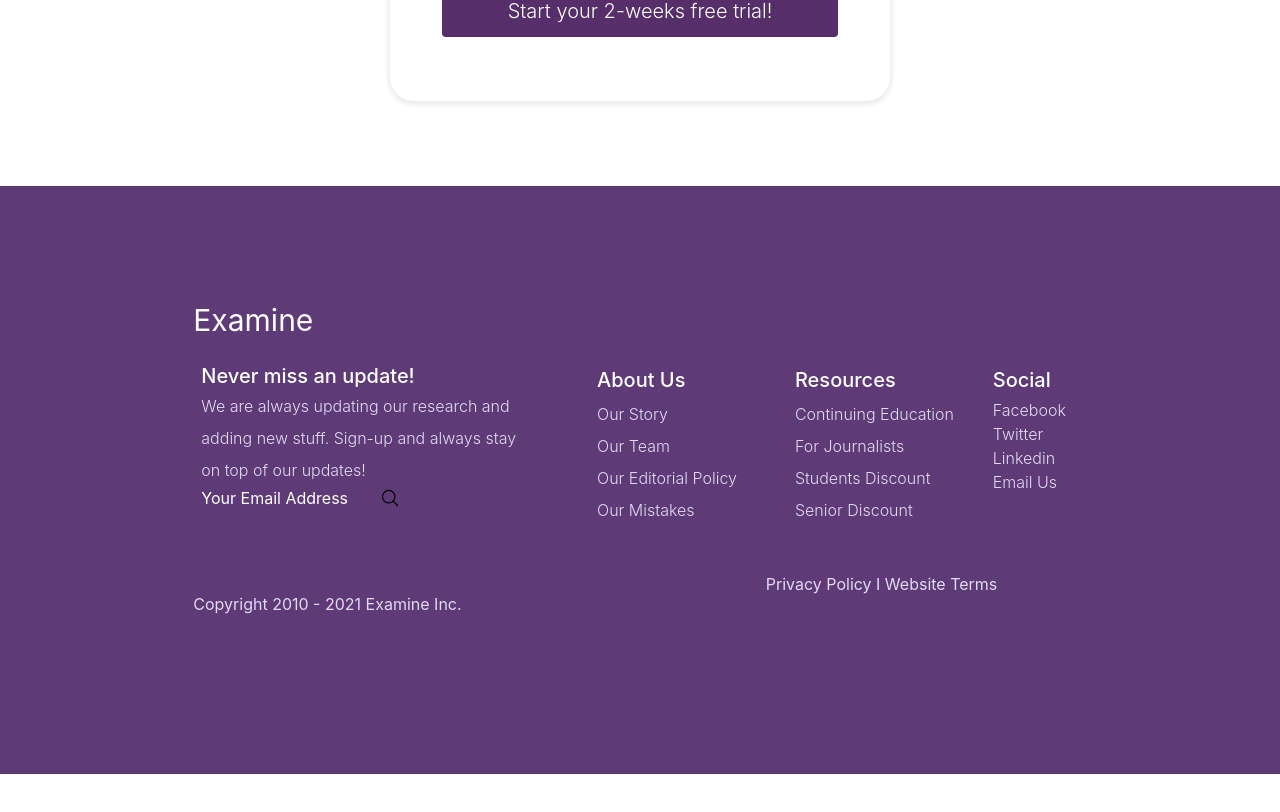
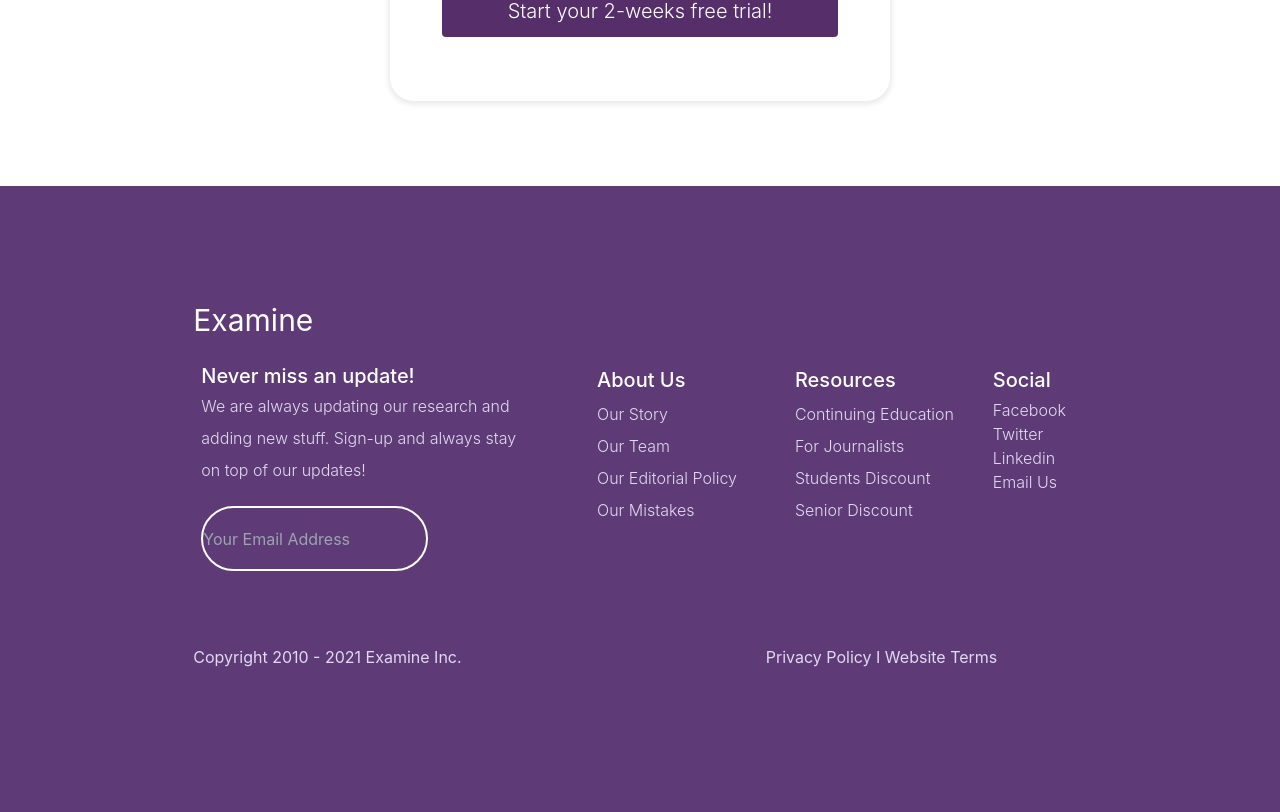
Before and after one commit to ejioguvictor/examine-task, a Next.js app: page /Signup in a window 1280 px wide. Shown: the part 670-1482 px from the top of the page. Before the commit the page ends 1444 px from the top, so only its background shows below. Built offline with nearby package versions, Linux system fonts and the light colour scheme.

Commit message:
updated the newsletter entry form

```diff
--- a/components/Footer/Footer.tsx
+++ b/components/Footer/Footer.tsx
@@ -12,11 +12,16 @@
             <div className='col-span-1 lg:col-span-2 p-2'>
             <h1 className='font-medium text-xl py-300'> <Link href="#"><a>Never miss an update!</a></Link> </h1>
               <p className='font-light text-[#E2D9F3] w-80 text-start leading-8'>We are always updating our research and adding new stuff. Sign-up and always stay on top of our updates!</p>
-              <div className='flex flex-row gap-8'>
-                <p>Your Email Address</p>
-                <Image className='' src="/img/searchIcon.svg" alt="" width={20} height={20}/>
 
+              <form action="">
+              <div className='flex  flex-row justify-around items-center border-2 w-[80%] rounded-full p-2 px-0 gap-8  my-5'>
+                <input type="text" placeholder='Your Email Address' className='bg-transparent outline-0' />
+                <div className='h-[45px] w-[45px] rounded-full bg-white flex justify-center items-center'>
+                <Image  src="/img/arrow.svg" alt="" width={20} height={20}/>
+                </div>
               </div>
+              </form>
+
             </div>
             <div className='leading-8 col-span-1 lg:col-span-1 p-2'>
               <h1 className='font-medium text-xl leading-9 whitespace-nowrap'> <Link href="#"><a>About Us</a></Link> </h1>
@@ -42,8 +47,8 @@
             </div>
           </div>
           <div className='lg:flex flex-row py-10 w-[90%] text-[#E2D9F3] leading-5 justify-between'>
-            <p  className='text-center my-5'>Copyright 2010 - 2021 Examine Inc.</p>
-            <p className='text-center '>Privacy Policy  I  Website Terms</p>
+            <p  className='text-center my-2'>Copyright 2010 - 2021 Examine Inc.</p>
+            <p className='text-center  my-2'>Privacy Policy  I  Website Terms</p>
           </div>
         </div>
 
--- a/styles/globals.css
+++ b/styles/globals.css
@@ -1,7 +1,15 @@
+@import url('https://fonts.googleapis.com/css2?family=Lora:wght@400;500;600;700&display=swap');
+@import url('https://fonts.googleapis.com/css2?family=Inter:wght@400;500&display=swap');
+
 @tailwind base;
 @tailwind components;
 @tailwind utilities;
-html,
+/* html,
+ */
+ html {
+  font-family: Lora, Inter, sans-serif;
+}
+
 body {
   padding: 0;
   margin: 0;
--- a/tailwind.config.js
+++ b/tailwind.config.js
@@ -16,6 +16,7 @@
       'trial-text': '#1B818C',
 
     },
+
   },
   plugins: [],
 }
```
Also changed, not shown: public/img/arrow.svg (added).
